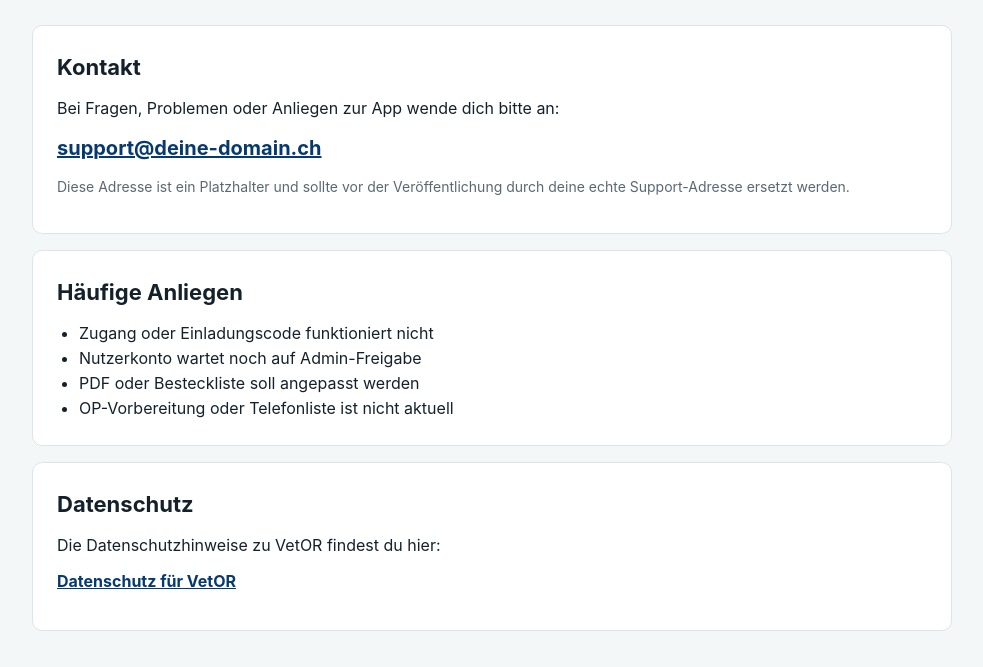
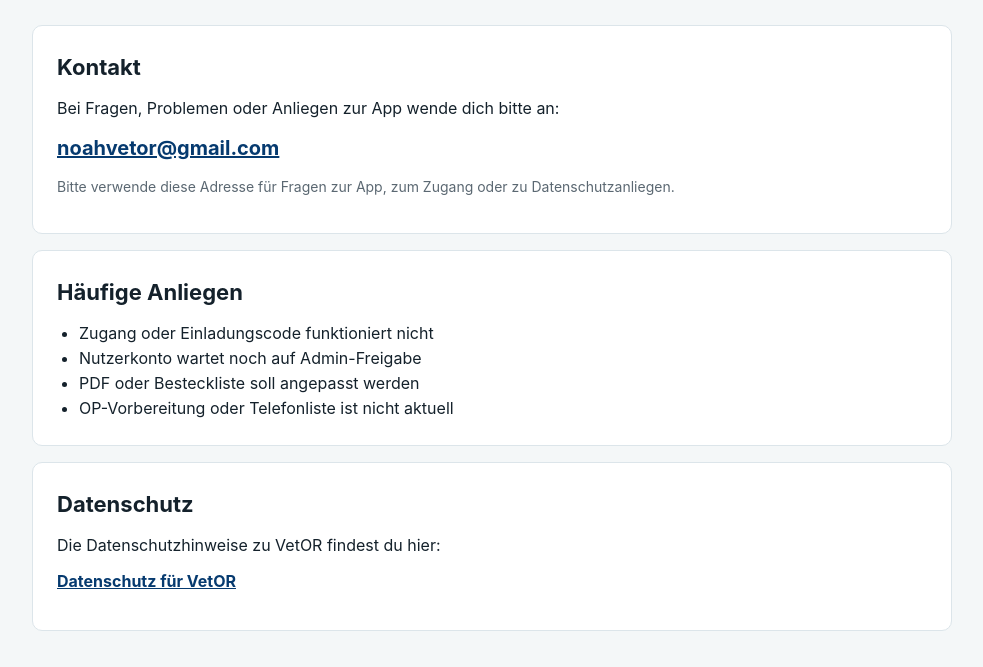
Before and after one commit to Noahlocher/VetOR, a plain HTML site: page index.html in a window 1280 px wide. Shown: the part 241-908 px from the top of the page, without its empty margins (148-1131 px from the left). Drawn offline with Linux system fonts and the light colour scheme.

Commit message:
Add files via upload

```diff
--- a/index.html
+++ b/index.html
@@ -23,11 +23,11 @@
         Bei Fragen, Problemen oder Anliegen zur App wende dich bitte an:
       </p>
       <p class="contact">
-        <a href="mailto:support@deine-domain.ch">support@deine-domain.ch</a>
+        <a href="mailto:noahvetor@gmail.com">noahvetor@gmail.com</a>
       </p>
       <p class="note">
-        Diese Adresse ist ein Platzhalter und sollte vor der Veröffentlichung
-        durch deine echte Support-Adresse ersetzt werden.
+        Bitte verwende diese Adresse für Fragen zur App, zum Zugang oder zu
+        Datenschutzanliegen.
       </p>
     </section>
 
```
Also changed, not shown: datenschutz.html (+4 -4 lines).
